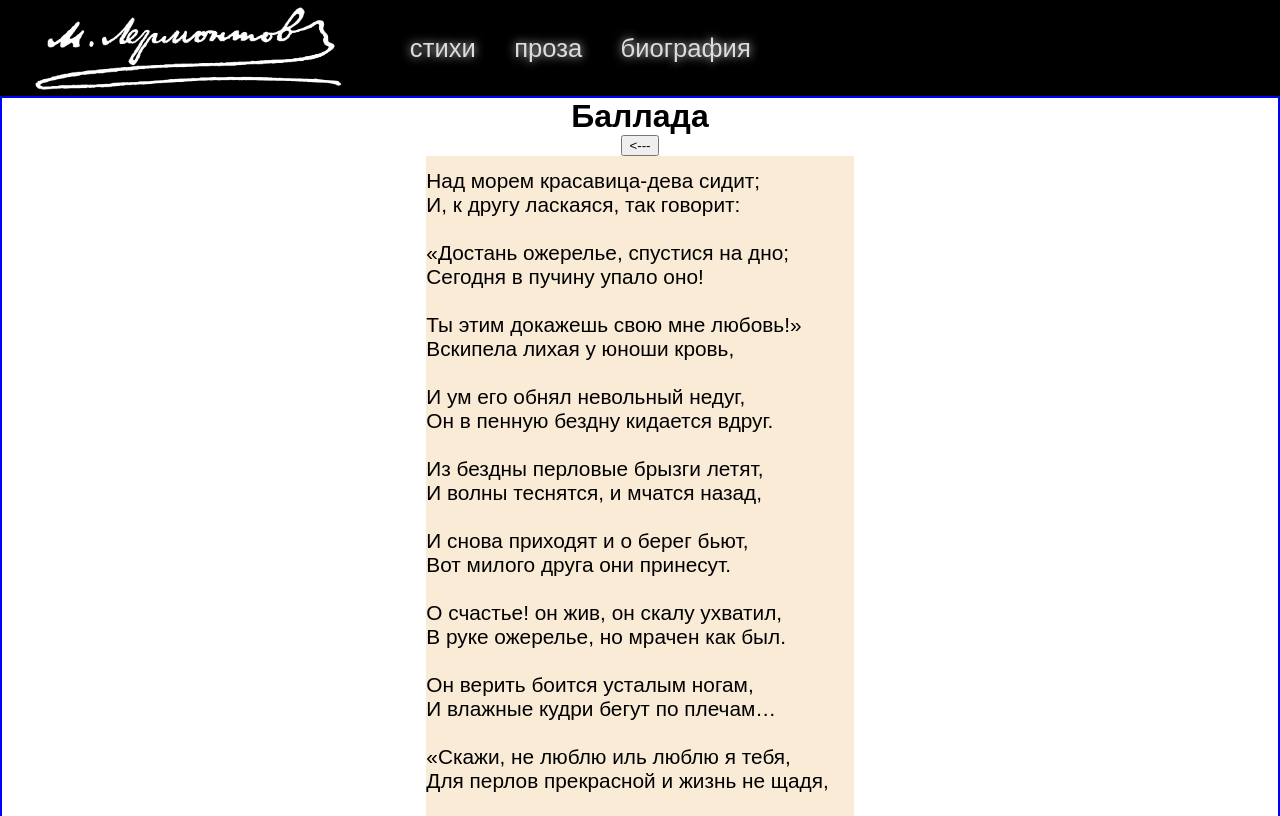
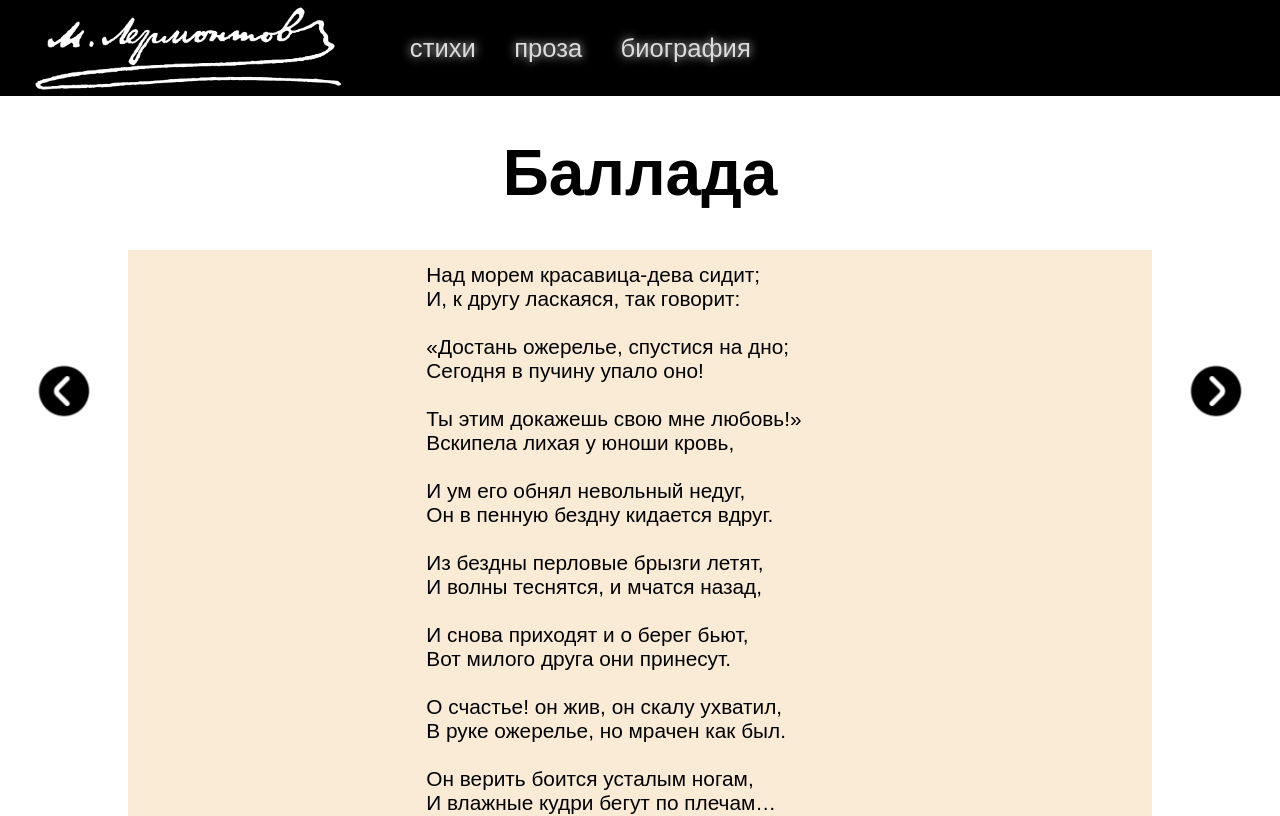
Before and after one commit to hiddeneon/lermontov, a React (Create React App) app: page /stikhi/ballada in a window 1280 px wide. Shown: the top 816 px of the page. Built offline with nearby package versions, Linux system fonts and the light colour scheme; a web font is replaced by a local one.

Commit message:
Add arrows, edit stikh-interface flow

```diff
--- a/src/App.css
+++ b/src/App.css
@@ -55,11 +55,12 @@ body {
   display: flex;
   flex-direction: column;
   align-items: center;
-  border: blue solid 2px;
 }
 
 .verse-content-body h1 {
   font-family: 'PT Sans Caption', sans-serif;
+  font-size: 4rem;
+  margin-top: 5vh;
 }
 
 .verse-list-container {
@@ -87,15 +88,53 @@ body {
   transition: 0.2s;
 }
 
-.verse-and-title {
-  border: lightcoral solid 2px;}
+.verse-panel {
+  margin-top: 5vh;
+  display: flex;
+  flex-direction: row;
+}
 
 .verse-container {
-  text-align: left;
   background-color: antiquewhite;
   white-space: pre-line;
-  width: fit-content;
+  width: 80vw;
   font-size: 1.3rem;
+  display: flex;
+  justify-content: center;
+}
+
+.verse-container p {
+  margin: .8rem 0;
+}
+
+.verse-body {
+  text-align: left;
+}
+
+.nav-button {
+  width: 10vw;
+  display: flex;
+  justify-content: center;
+}
+
+.nav-button button {
+  position: sticky;
+  top: 45vh;
+  border-radius: 100%;
+  border: none;
+  background-color: transparent;
+  margin: 0;
+}
+
+.nav-button button:hover {
+  cursor: pointer;
+  background-color: #F0F0F0;
+}
+
+.nav-button button img {
+  display: block;
+  margin-left: auto;
+  margin-right: auto;
 }
 
 .verse-list-container,
@@ -107,9 +146,7 @@ body {
   min-height: 76vh;
 }
 
-.verse-container p {
-  margin: .8rem 0;
-}
+
 
 .footer {
   display: flex;
--- a/src/pages/stikh-interface.jsx
+++ b/src/pages/stikh-interface.jsx
@@ -3,6 +3,8 @@ import { Link } from "react-router-dom";
 import poemsData from "../data/poemsData.json";
 import { useParams } from "react-router-dom";
 import useDocumentTitle from "../useDocumentTitle";
+import leftArrow from "../img/left-arrow.png";
+import rightArrow from "../img/right-arrow.png";
 
 export default function Stikh() {
 
@@ -12,13 +14,20 @@ export default function Stikh() {
 
     return (
         <div className="verse-content-body">
-
-                <h1>{poemsData[verseElementNumber].title}</h1>
-                <Link to={verseElementNumber > 0 ? "/stikhi/" + poemsData[verseElementNumber - 1].URLTitle : poemsData[0]}><button>{"<---"}</button></Link>
+            <h1>{poemsData[verseElementNumber].title}</h1>
+            <div className="verse-panel">
+                <div className="nav-button" id="left-arrow">
+                    <Link to={verseElementNumber > 0 ? "/stikhi/" + poemsData[verseElementNumber - 1].URLTitle : poemsData[0]}><button><img alt="предыдущий" src={leftArrow}  height="60px"/></button></Link>
+                </div>
                 <div className="verse-container">
-                    <p>{poemsData[verseElementNumber].poem}</p>
+                    <div className="verse-body">
+                        <p>{poemsData[verseElementNumber].poem}</p>
+                    </div>
                 </div>
-            <Link to={verseElementNumber < poemsData.length - 1 ? "/stikhi/" + poemsData[verseElementNumber + 1].URLTitle : poemsData[0]}><button>{"--->"}</button></Link>
+                <div className="nav-button" id="right-arrow">
+                    <Link to={verseElementNumber < poemsData.length - 1 ? "/stikhi/" + poemsData[verseElementNumber + 1].URLTitle : poemsData[0]}><button><img alt="следующий" src={rightArrow}  height="60px"/></button></Link>
+                </div>
+            </div>
         </div>
     );
 };
```
Also changed, not shown: src/img/left-arrow.png (added), src/img/right-arrow.png (added).
